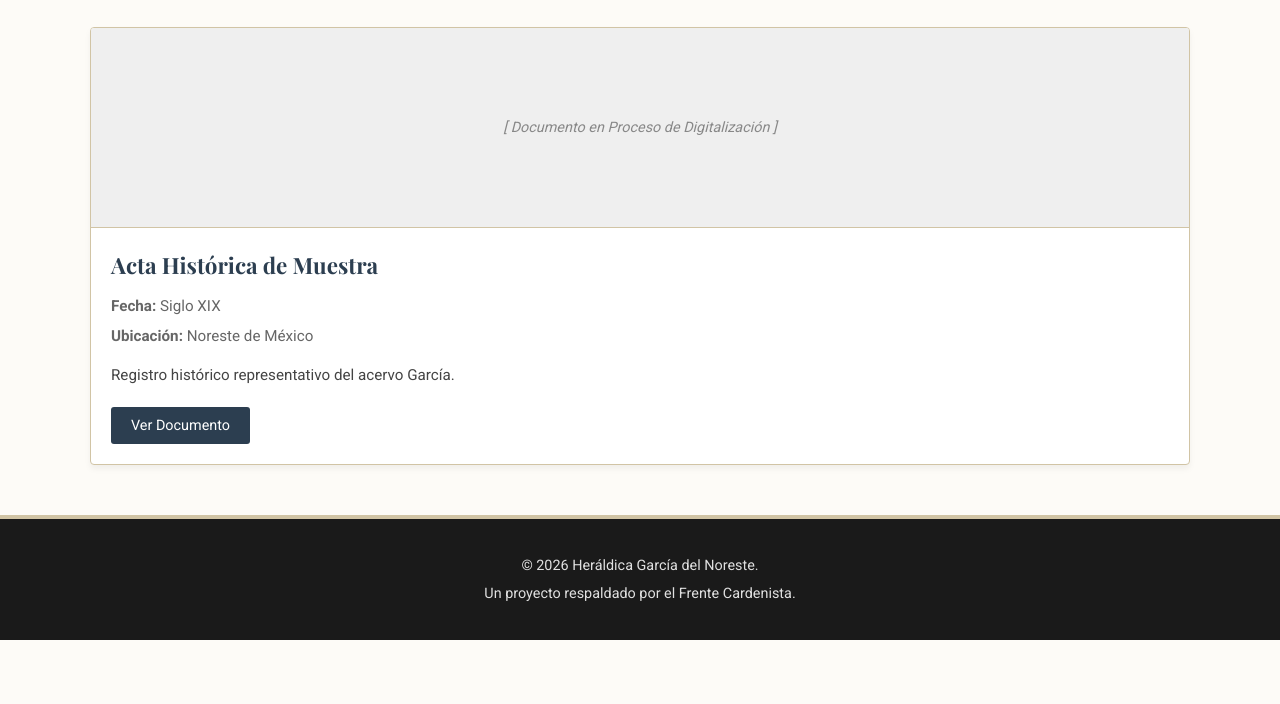
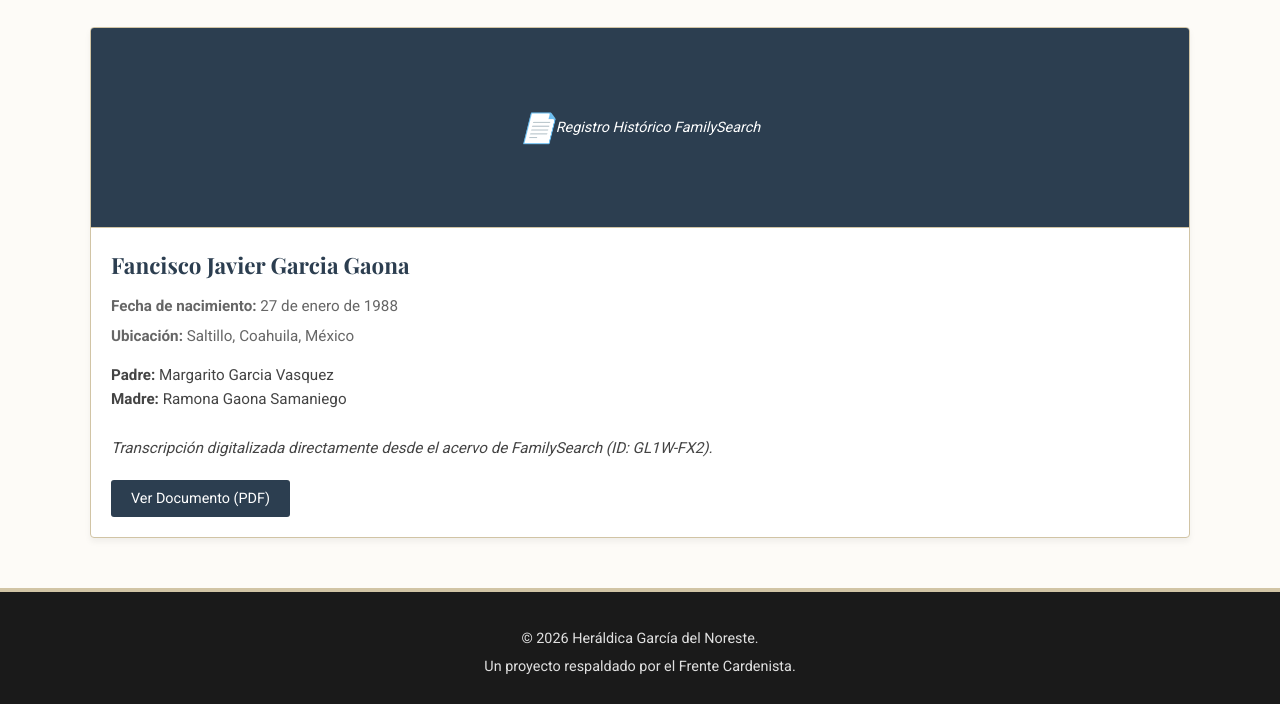
Before and after one commit to perico8507/sefarad, a plain HTML site: page index.html in a window 1280 px wide. Shown: the part 598-1302 px from the top of the page. Before the commit the page ends 1238 px from the top, so only its background shows below. Drawn offline with nearby package versions, Linux system fonts and the light colour scheme; a web font is replaced by a local one.

Commit message:
feat: Add extracted and transcribed FamilySearch record for Francisco Javier

```diff
--- a/index.html
+++ b/index.html
@@ -31,17 +31,24 @@
         <section class="gallery">
             <h2>Catálogo de Actas Históricas</h2>
             <div class="grid">
-                <!-- Ejemplo de tarjeta de acta (se agregarán dinámicamente o manualmente después) -->
+                <!-- Acta Histórica Extraída de FamilySearch -->
                 <div class="card">
-                    <div class="card-image-placeholder">
-                        <span>[ Documento en Proceso de Digitalización ]</span>
+                    <div class="card-image-placeholder" style="background-color: #2c3e50; color: white; padding: 20px; text-align: center;">
+                        <span style="font-size: 2em;">📄</span><br>
+                        <span>Registro Histórico FamilySearch</span>
                     </div>
                     <div class="card-content">
-                        <h3>Acta Histórica de Muestra</h3>
-                        <p><strong>Fecha:</strong> Siglo XIX</p>
-                        <p><strong>Ubicación:</strong> Noreste de México</p>
-                        <p class="description">Registro histórico representativo del acervo García.</p>
-                        <button class="btn" onclick="alert('Digitalización en curso. Pronto estará disponible.')">Ver Documento</button>
+                        <h3>Fancisco Javier Garcia Gaona</h3>
+                        <p><strong>Fecha de nacimiento:</strong> 27 de enero de 1988</p>
+                        <p><strong>Ubicación:</strong> Saltillo, Coahuila, México</p>
+                        <p class="description">
+                            <strong>Padre:</strong> Margarito Garcia Vasquez<br>
+                            <strong>Madre:</strong> Ramona Gaona Samaniego<br><br>
+                            <em>Transcripción digitalizada directamente desde el acervo de FamilySearch (ID: GL1W-FX2).</em>
+                        </p>
+                        <a href="assets/actas/registro_francisco_javier.pdf" target="_blank" style="text-decoration: none;">
+                            <button class="btn">Ver Documento (PDF)</button>
+                        </a>
                     </div>
                 </div>
             </div>
```
Also changed, not shown: assets/actas/1774263357701.png (added), assets/actas/1774263466075 (1).png (added), assets/actas/1774263466075(1).png (added), assets/actas/1774263466075.png (added), 1 other file.
